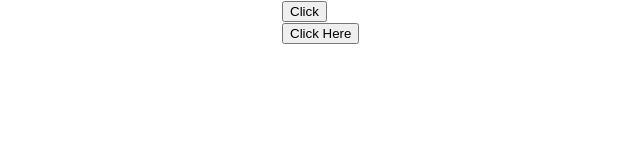
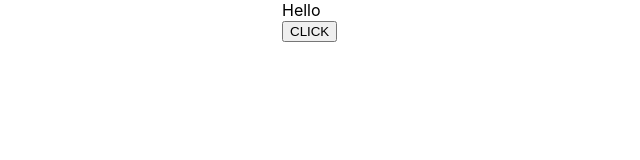
Before and after one commit to Mood904/Javascript2, a React (Create React App) app in the folder hello-world/: page / in a window 1280 px wide. Shown: the top 160 px of the page, without its empty margins (102-742 px from the left). Built offline with nearby package versions, Linux system fonts and the light colour scheme.

Commit message:
Video 14

```diff
--- a/hello-world/src/App.js
+++ b/hello-world/src/App.js
@@ -2,9 +2,8 @@ import React, { Component } from 'react'
 
 import logo from './logo.svg'
 import './App.css'
-import Counter from './components/Counter'
-import FunctionClick from './components/FunctionClick'
-import ClassClick from './components/ClassClick'
+import EventBind from './components/EventBind'
+
 
 
 
@@ -15,8 +14,8 @@ class App extends Component {
     return (
 
         <div className="App">
-        <FunctionClick />
-        <ClassClick />
+        <EventBind />
+
         </div>
 
 
--- /dev/null
+++ b/hello-world/src/components/EventBind.js
@@ -0,0 +1,33 @@
+import React, { Component } from 'react'
+
+class EventBind extends Component {
+    constructor(props) {
+        super(props)
+
+        this.state = {
+         messgae: 'Hello'
+        }
+
+        this.clickHandler = this.clickHandler.bind(this)
+    }
+
+    clickHandler() {
+        this.setState({
+            message: 'Peace Out'
+        })
+
+        console.log(this)
+    }
+
+    render() {
+        return (
+            <div>
+                <div>{this.state.messgae}
+                </div>
+                <button onClick={this.clickHandler}>CLICK</button>
+            </div>
+        )
+    }
+}
+
+export default EventBind
--- a/hello-world/src/components/FunctionClick.js
+++ /dev/null
@@ -1,16 +0,0 @@
-import React, {Component} from 'react'
-
-function FunctionClick() {
-
-    function clickHandler(){
-        console.log('Button Clicked')
-    }
-    return (
-        <div>
-            <button onClick={clickHandler}>Click</button>
-
-        </div>
-    )
-}
-
-export default FunctionClick
```
